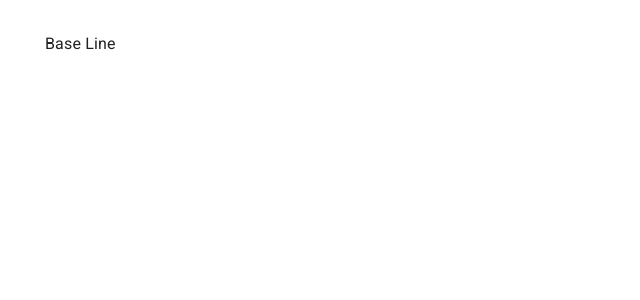
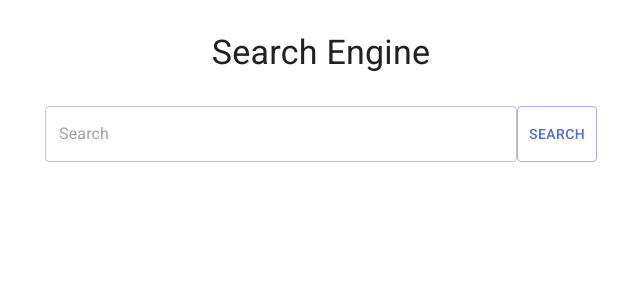
Before and after one commit to WilferSalas/search-engine, a React (Create React App) app: page / in a window 1280 px wide. Shown: the top 300 px of the page, without its empty margins (319-959 px from the left). Built offline with nearby package versions, Linux system fonts and the light colour scheme.

Commit message:
feat: add search component

```diff
--- /dev/null
+++ b/src/components/search-engine/index.tsx
@@ -0,0 +1,44 @@
+// @packages
+import React, { FC } from "react";
+import Button from "@mui/material/Button";
+import TextField from "@mui/material/TextField";
+import Stack from "@mui/material/Stack";
+import Autocomplete from "@mui/material/Autocomplete";
+
+// mock-data
+import data from "../../data/mock/mock-data.json";
+
+interface Props {
+  onChange: (event: React.ChangeEvent<HTMLInputElement>) => void;
+  onSubmit: (event: React.MouseEvent<HTMLButtonElement>) => void;
+  value: string;
+}
+
+const SearchInput: FC<Props> = ({ onChange, onSubmit, value }) => (
+  <Stack direction="row">
+    <Autocomplete
+      fullWidth
+      disableClearable
+      freeSolo
+      id="free-solo-2-demo"
+      options={data.map((option) => option.title)}
+      renderInput={(params) => (
+        <TextField
+          {...params}
+          placeholder="Search"
+          value={value}
+          onChange={onChange}
+          InputProps={{
+            ...params.InputProps,
+            type: "search",
+          }}
+        />
+      )}
+    />
+    <Button variant="outlined" onClick={onSubmit}>
+      Search
+    </Button>
+  </Stack>
+);
+
+export default SearchInput;
--- /dev/null
+++ b/src/data/mock/mock-data.json
@@ -0,0 +1,37 @@
+[
+  {
+    "description": "Two imprisoned men bond over a number of years, finding solace and eventual redemption through acts of common decency.",
+    "id": "tt0111161",
+    "image": "https://i.imgur.com/VEqLYkK.jpg",
+    "rank": "1",
+    "title": "The Shawshank Redemption"
+  },
+  {
+    "description": "The aging patriarch of an organized crime dynasty in postwar New York City transfers control of his clandestine empire to his reluctant youngest son.",
+    "id": "tt0068646",
+    "image": "https://i.imgur.com/Q8IJDJ5.jpg",
+    "rank": "2",
+    "title": "The Godfather"
+  },
+  {
+    "description": "The early life and career of Vito Corleone in 1920s New York City is portrayed, while his son, Michael, expands and tightens his grip on the family crime syndicate.",
+    "id": "tt0071562",
+    "image": "https://i.imgur.com/eFFyf7d.jpg",
+    "rank": "3",
+    "title": "The Godfather: Part II"
+  },
+  {
+    "description": "The lives of two mob hitmen, a boxer, a gangster and his wife, and a pair of diner bandits intertwine in four tales of violence and redemption.",
+    "id": "tt0110912",
+    "image": "https://i.imgur.com/63FNr2H.jpg",
+    "rank": "4",
+    "title": "Pulp Fiction"
+  },
+  {
+    "description": "A bounty hunting scam joins two men in an uneasy alliance against a third in a race to find a fortune in gold buried in a remote cemetery.",
+    "id": "tt0060196",
+    "image": "https://i.imgur.com/Sk9YFtt.jpg",
+    "rank": "5",
+    "title": "The Good, the Bad and the Ugly"
+  }
+]
--- a/src/pages/home-page/index.tsx
+++ b/src/pages/home-page/index.tsx
@@ -1,12 +1,37 @@
 // @packages
-import React from "react";
+import React, { useState } from "react";
 import Box from "@mui/material/Box";
 import Container from "@mui/material/Container";
+import Typography from "@mui/material/Typography";
 
-const HomePage = () => (
-  <Container maxWidth="sm">
-    <Box sx={{ my: 4 }}>Base Line</Box>
-  </Container>
-);
+// @scripts
+import SearchInput from "../../components/search-engine";
+
+const HomePage = () => {
+  const [value, setValue] = useState("");
+
+  const handleOnChange = (event: React.ChangeEvent<HTMLInputElement>) => {
+    setValue(event.target.value);
+  };
+
+  const handleOnSubmit = () => {
+    // TODO - submit logic
+  };
+
+  return (
+    <Container maxWidth="sm">
+      <Box sx={{ my: 4 }}>
+        <Typography align="center" variant="h4">
+          Search Engine
+        </Typography>
+      </Box>
+      <SearchInput
+        onChange={handleOnChange}
+        onSubmit={handleOnSubmit}
+        value={value}
+      />
+    </Container>
+  );
+};
 
 export default HomePage;
```
